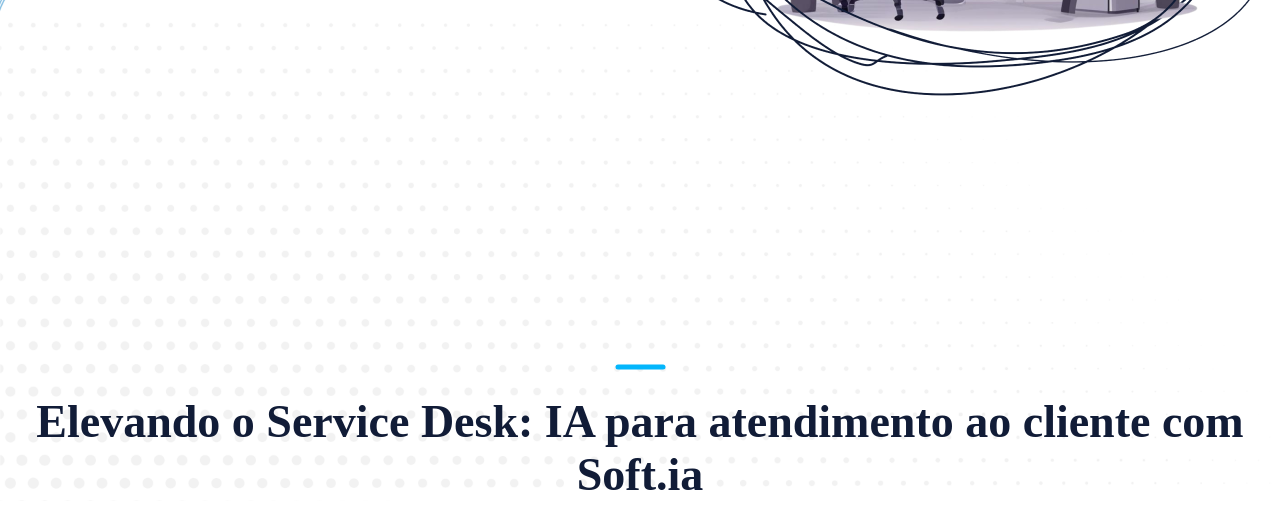
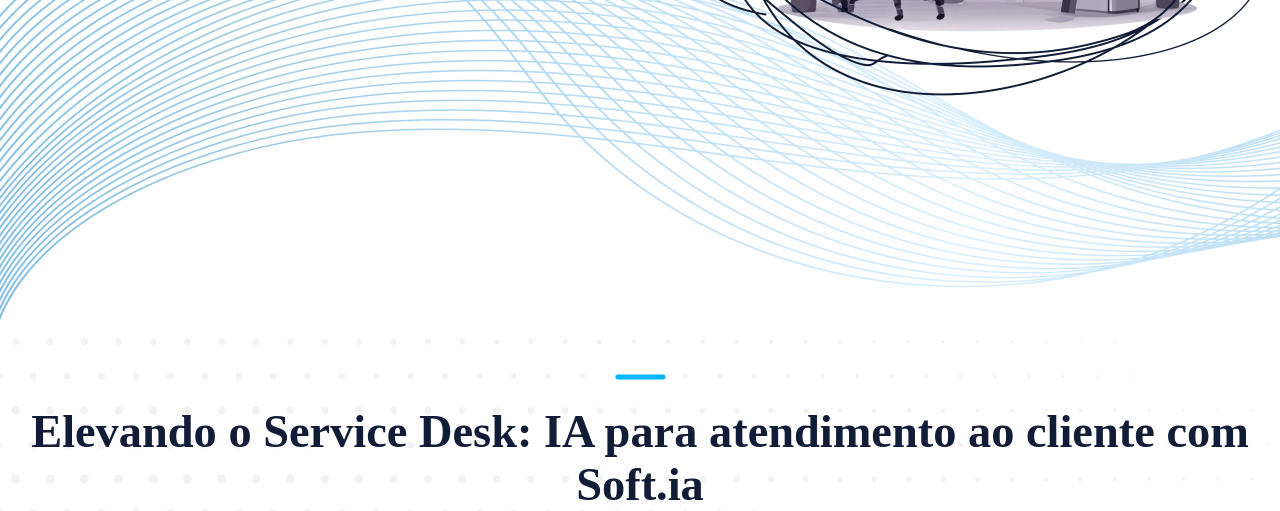
Before and after one commit to AdriYNishimoto/Softco, a plain HTML site: page index.html in a window 1280 px wide. Shown: the part 608-1119 px from the top of the page. Drawn offline with nearby package versions, Linux system fonts and the light colour scheme; a web font is replaced by a local one.

Commit message:
update index.html

```diff
--- a/index.html
+++ b/index.html
@@ -50,7 +50,7 @@
                     </div>
                 </div>
                 <div class="conteudo-primeiro-img">
-                    <img src="/Softco/img/robozinho.png" alt="robozinho">
+                    <img src="/img/robozinho.png" alt="robozinho">
                 </div>
             </div>
 
--- a/style.css
+++ b/style.css
@@ -1,12 +1,25 @@
 * {
     box-sizing: border-box;
 }
+
+body::-webkit-scrollbar {
+    width: 5px;               /* width of the entire scrollbar */
+  }
+
+  body::-webkit-scrollbar-track {
+    background: #000000;        /* color of the tracking area */
+  }
+
+  body::-webkit-scrollbar-thumb {
+    background-color: #00bdff;    /* color of the scroll thumb */
+    border-radius: 0 20px;      /* roundness of the scroll thumb */
+  }
 
 body {
     margin: 0 auto;
     padding: 0;
     background-image: url("./img/Group5362.png");
-    background-size: cover;
+    background-size: auto;
     background-repeat: no-repeat;
 }
 
@@ -149,7 +162,7 @@
 }
 
 .conteudo-segundo{
-    margin-top: 190px;
+    margin-top: 12.5em;
 }
 
 .conteudo-segundo-frase-escrita, .line{
@@ -160,7 +173,7 @@
 .conteudo-segundo-frase-escrita h2{
     margin: 0;
     margin-top: 25px;
-    font-size: 46px;
+    font-size: 2.9em;
     color: #111C37;
     font-family: "Bai Jamjuree";
     text-align: center;
```
